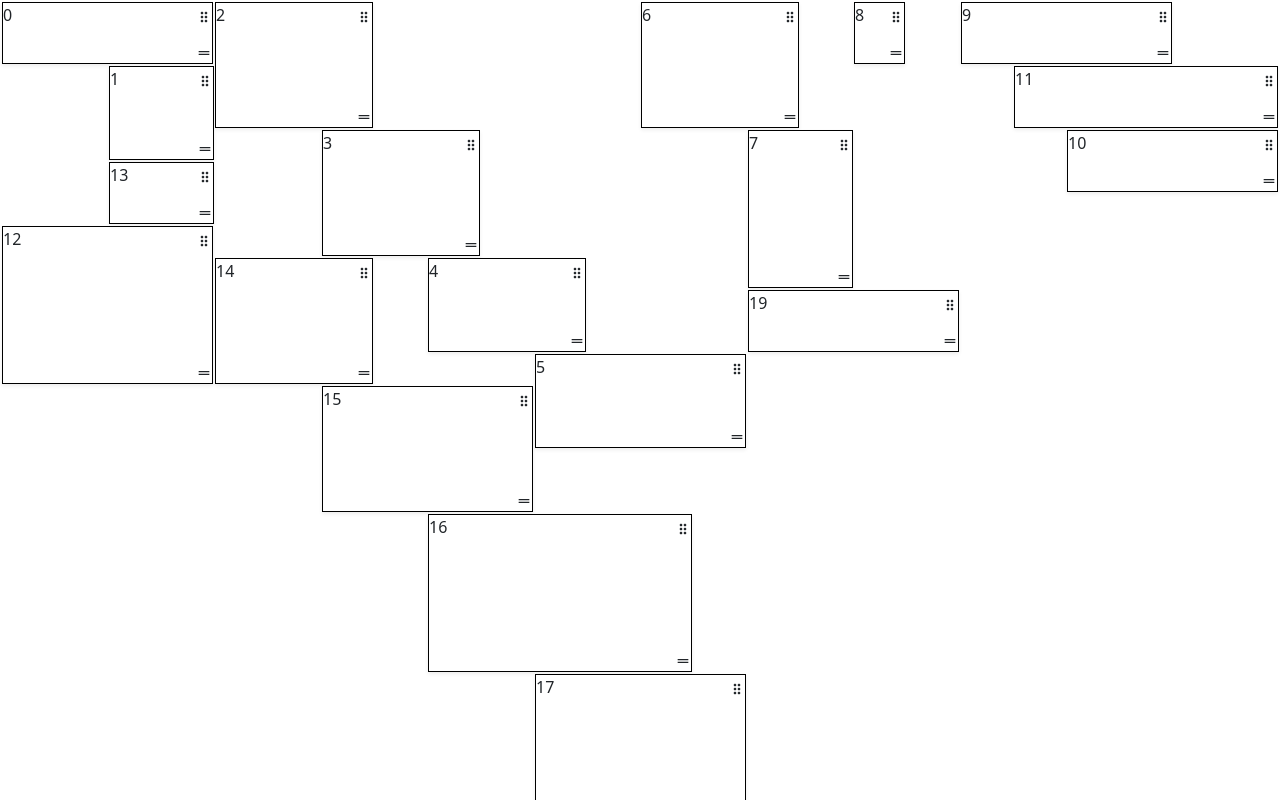
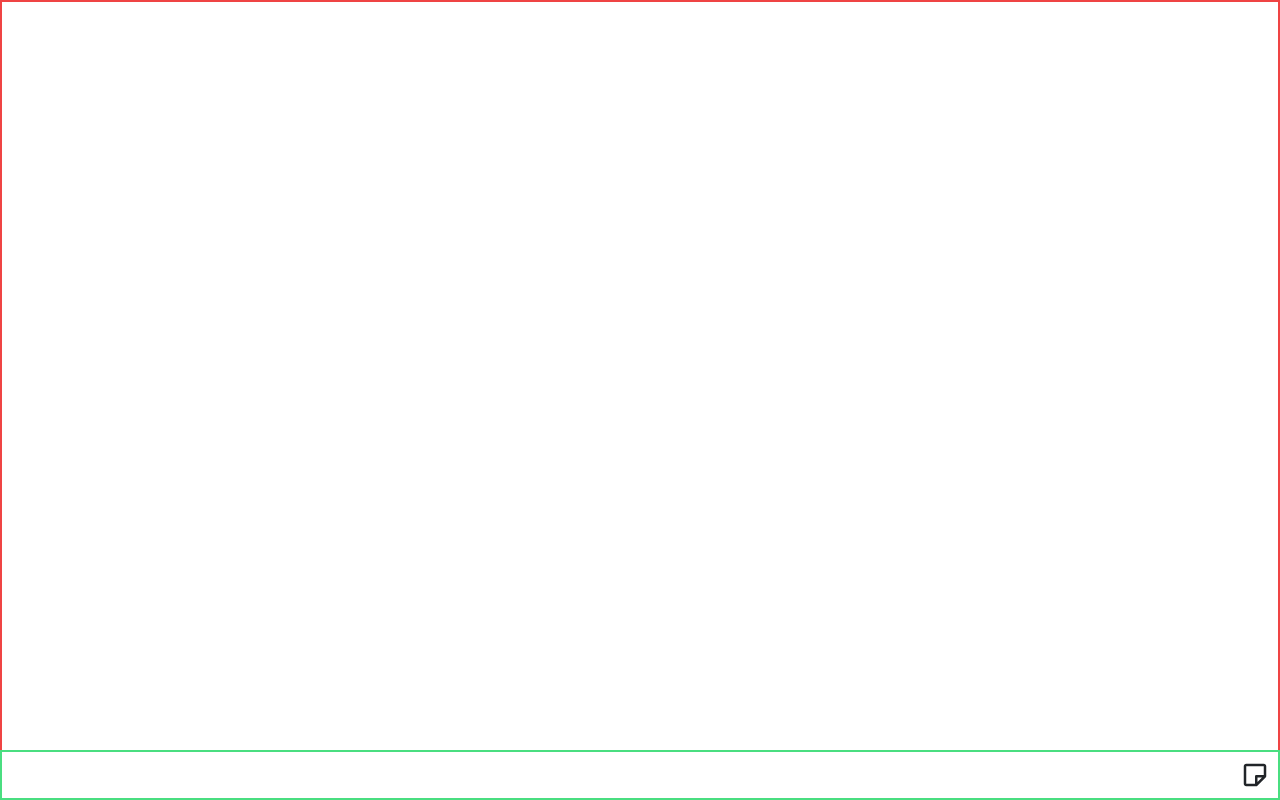
Before and after one commit to RodrigoGama-4/daylist, a Next.js app: page /mural in a window 1280 px wide. Shown: the top 800 px of the page. Built offline with nearby package versions, Linux system fonts and the light colour scheme.

Commit message:
gripei, vou dormir

```diff
--- /dev/null
+++ b/app/globals.css
@@ -0,0 +1,10 @@
+@tailwind base;
+@tailwind components;
+@tailwind utilities;
+
+@layer base {
+  html,
+  body {
+    @apply m-0 h-full;
+  }
+}
--- a/app/layout.tsx
+++ b/app/layout.tsx
@@ -1,5 +1,6 @@
 'use client';
 import { ApolloProvider, ApolloClient, InMemoryCache } from '@apollo/client';
+import './globals.css';
 import 'bootstrap/dist/css/bootstrap.min.css';
 
 const client = new ApolloClient({
--- a/app/mural/page.tsx
+++ b/app/mural/page.tsx
@@ -1,90 +1,5 @@
-'use client';
-import RGL, {
-  WidthProvider,
-  ReactGridLayoutProps,
-  Layout,
-} from 'react-grid-layout';
-import { useEffect, useRef, useState } from 'react';
-import { MdDragHandle, MdDragIndicator } from 'react-icons/md';
-import _ from 'lodash';
+import Mural from '@/src/components/Mural';
 
-const ReactGridLayout = WidthProvider(RGL);
-
-function generateLayout(props: any) {
-  return _.map(new Array(props.numItems), (item: any, i: number) => {
-    const y: number = props.y || Math.ceil(Math.random() * 4) + 1;
-    return {
-      x: (i * 2) % 24, // rest of 24 cols
-      y: Math.floor(i / 6) * y,
-      w: 1 + Math.round(Math.random() * 4),
-      h: y,
-      i: i.toString(),
-    };
-  });
+export default function Page() {
+  return <Mural />;
 }
-
-// GRID
-export default function BasicLayout() {
-  const [layout, setLayout] = useState<Layout[]>();
-  const layoutRefs = useRef<HTMLDivElement[]>([]);
-
-  const numItems = 20;
-  const gridProps: ReactGridLayoutProps = {
-    layout: layout,
-    rowHeight: 30,
-    cols: 24,
-    margin: [2, 2],
-    onLayoutChange: setLayout,
-    resizeHandle: (
-      <div
-        className="react-resizable-handle"
-        style={{
-          position: 'absolute',
-          bottom: 0,
-          right: 0,
-          cursor: 'se-resize',
-        }}
-      >
-        <MdDragHandle />
-      </div>
-    ),
-    draggableHandle: '.react-draggable-handle',
-    // TODO trazer à frente quando mover ou mudar de tamanho
-  };
-
-  useEffect(() => {
-    setLayout(generateLayout({ ...gridProps, numItems }));
-  }, []);
-
-  const grid = _.map(_.range(numItems), (j: number) => {
-    return (
-      <div
-        key={j}
-        id={`item-${j}`}
-        ref={(ref: HTMLDivElement) => ref && layoutRefs.current.push(ref)}
-        className="shadow-sm"
-        style={{
-          border: '1px solid black',
-          background: 'white',
-          transition: 'all',
-          transitionDuration: '1000',
-        }}
-      >
-        <div
-          className="react-draggable-handle"
-          style={{
-            position: 'absolute',
-            top: 0,
-            right: 0,
-            cursor: 'move',
-          }}
-        >
-          <MdDragIndicator />
-        </div>
-        <span>{j}</span>
-      </div>
-    );
-  });
-
-  return <ReactGridLayout {...gridProps}>{grid}</ReactGridLayout>;
-}
--- a/package.json
+++ b/package.json
@@ -38,7 +38,10 @@
     "@graphql-codegen/client-preset": "4.0.0",
     "@graphql-codegen/typescript": "^4.0.0",
     "@graphql-codegen/typescript-resolvers": "^4.0.0",
+    "autoprefixer": "^10.4.14",
     "eslint": "8.41.0",
-    "eslint-config-next": "13.4.4"
+    "eslint-config-next": "13.4.4",
+    "postcss": "^8.4.24",
+    "tailwindcss": "^3.3.2"
   }
 }
--- /dev/null
+++ b/postcss.config.js
@@ -0,0 +1,6 @@
+module.exports = {
+  plugins: {
+    tailwindcss: {},
+    autoprefixer: {},
+  },
+}
--- /dev/null
+++ b/src/components/LayoutGrid.tsx
@@ -0,0 +1,87 @@
+'use client';
+import { useEffect, useRef, useState, ReactNode } from 'react';
+import RGL, {
+  WidthProvider,
+  ReactGridLayoutProps,
+  Layout,
+  CoreProps,
+} from 'react-grid-layout';
+import { MuralElement } from '@/src/components/MuralElement';
+import { MdDragHandle, MdDragIndicator } from 'react-icons/md';
+
+import _ from 'lodash';
+
+// GRID
+export default function LayoutGrid({ className }: { className?: string }) {
+  const [layout, setLayout] = useState<Layout[]>();
+
+  // useEffect(() => {
+  //   const handler = () => {
+  //     const i = 0;
+  //     const y = 10;
+  //     setLayout((L) => [
+  //       ...(L ?? []),
+  //       {
+  //         x: (i * 2) % 24, // rest of 24 cols
+  //         y: Math.floor(i / 6) * y,
+  //         w: 1 + Math.round(Math.random() * 4),
+  //         h: y,
+  //         i: i.toString(),
+  //       },
+  //     ]);
+  //   };
+  //   document.addEventListener('dblclick', handler);
+  //   return () => {
+  //     document.removeEventListener('dblclick', handler);
+  //   };
+  // }, []);
+
+  return (
+    <div className={className ?? ''}>
+      <ReactGridLayout
+        {...{
+          layout: layout,
+          onLayoutChange: setLayout,
+          rowHeight: 16,
+          cols: 36,
+          margin: [8, 8],
+          resizeHandle: ResizeHandle(),
+          draggableHandle: '.react-draggable-handle',
+          // TODO trazer à frente quando mover ou mudar de tamanho
+        }}
+      >
+        {
+          // FIXME do not use the index
+          layout && layout.map((L, i) => <MuralElement key={i} id={i} />)
+        }
+      </ReactGridLayout>
+    </div>
+  );
+}
+
+const ReactGridLayout = WidthProvider(RGL);
+
+export function DragHandle() {
+  return (
+    <div
+      className="react-draggable-handle absolute top-0 right-0"
+      style={{
+        cursor: 'move',
+      }}
+    >
+      <MdDragIndicator />
+    </div>
+  );
+}
+function ResizeHandle() {
+  return (
+    <div
+      className="react-resizable-handle absolute bottom-0 right-0"
+      style={{
+        cursor: 'se-resize',
+      }}
+    >
+      <MdDragHandle />
+    </div>
+  );
+}
--- /dev/null
+++ b/src/components/Mural.tsx
@@ -0,0 +1,34 @@
+'use client';
+import LayoutGrid from '@/src/components/LayoutGrid';
+import { BiNote } from 'react-icons/bi';
+import { motion, MotionProps } from 'framer-motion';
+import { useRef } from 'react';
+import { Subject } from 'rxjs';
+
+const onAskNoteCreation$ = new Subject();
+
+export default function Mural() {
+  const constraintsRef = useRef<HTMLDivElement>(null);
+  // TODO svg paths to transition add-button to a real post it
+  return (
+    <div
+      ref={constraintsRef}
+      className="flex flex-col h-full border-2 border-red-500"
+    >
+      <LayoutGrid className="flex-1 overflow-scroll" />
+
+      <div className="fixed bottom-0 right-0 left-0 p-2 flex justify-end border-2 border-green-400">
+        <motion.div
+          drag
+          dragSnapToOrigin={true} // volta ao início
+          dragElastic={0} // volta sem transição
+          dragConstraints={constraintsRef} // limite do drag
+          whileTap={{ scale: 1.5 }}
+          whileDrag={{ x: -4, y: -4, skewY: -10, rotateY: 10, scale: 1.8 }}
+        >
+          <BiNote className="block text-3xl" />
+        </motion.div>
+      </div>
+    </div>
+  );
+}
--- /dev/null
+++ b/src/components/MuralElement.tsx
@@ -0,0 +1,21 @@
+import { DragHandle } from './LayoutGrid';
+import { ReactNode } from 'react';
+
+export function MuralElement({
+  children,
+  id,
+}: {
+  children?: ReactNode;
+  id: string | number;
+}) {
+  return (
+    <div
+      key={id}
+      id={`item-${id}`}
+      className="shadow-sm border-2 border-black bg-white"
+    >
+      <DragHandle />
+      {children}
+    </div>
+  );
+}
--- /dev/null
+++ b/tailwind.config.js
@@ -0,0 +1,12 @@
+/** @type {import('tailwindcss').Config} */
+module.exports = {
+  content: ['./app/**/*.{js,ts,jsx,tsx,mdx}', './src/**/*.{js,ts,jsx,tsx,mdx}'],
+  theme: {
+    extend: {},
+  },
+  plugins: [],
+  corePlugins: {
+    // o que desabilita os estilos padrão
+    // preflight: false,
+  },
+};
```
Also changed, not shown: 1 other file (tests, documents, lock files or other folders).
